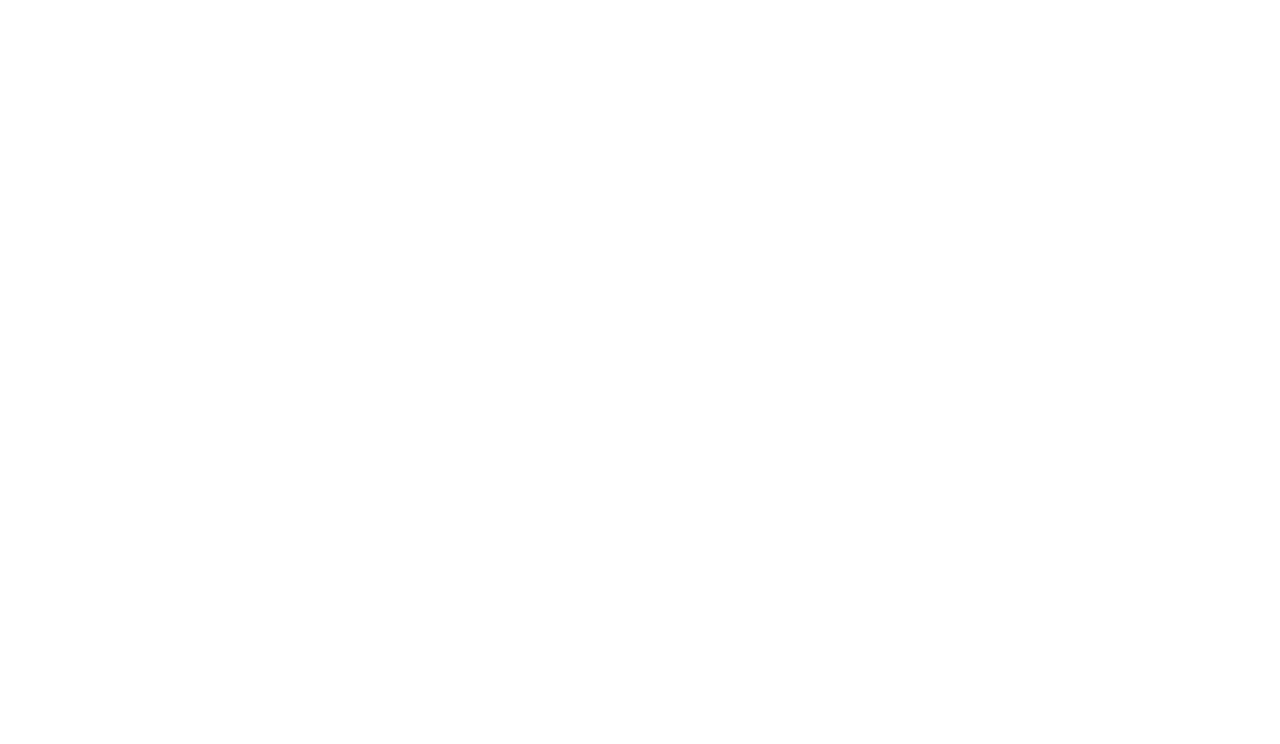
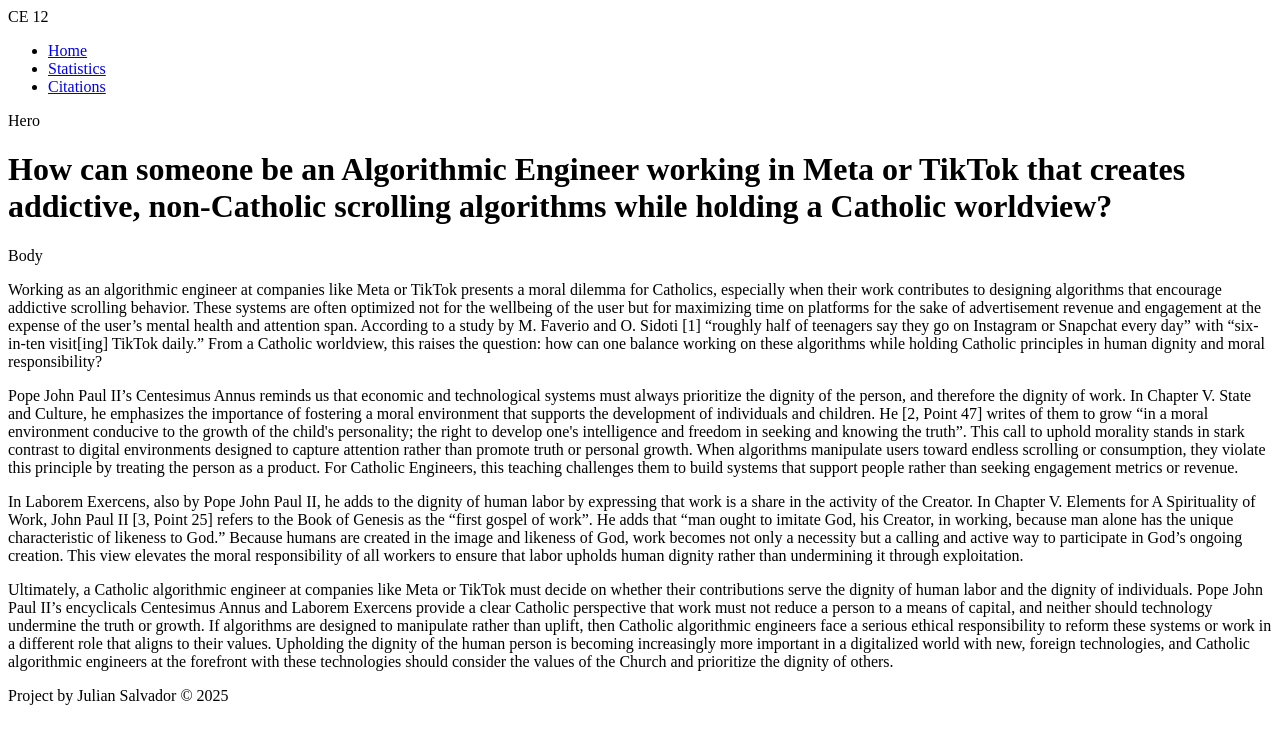
Before and after one commit to juliansalvador727/juliansalvador727.github.io, a plain HTML site: page term-project/home.html in a window 1280 px wide. Drawn offline with Linux system fonts and the light colour scheme.

Commit message:
boiler code and paragraph text

```diff
--- a/term-project/home.html
+++ b/term-project/home.html
@@ -6,5 +6,87 @@
     <title>Home</title>
     <link rel="stylesheet" href="style.css" />
   </head>
-  <body></body>
+  <body>
+    <div class="header">
+      CE 12
+      <div class="right-links">
+        <ul>
+          <li><a href="#">Home</a></li>
+          <li><a href="#">Statistics</a></li>
+          <li><a href="#">Citations</a></li>
+        </ul>
+      </div>
+    </div>
+    <div class="hero">
+      Hero
+      <h1>
+        How can someone be an Algorithmic Engineer working in Meta or TikTok
+        that creates addictive, non-Catholic scrolling algorithms while holding
+        a Catholic worldview?
+      </h1>
+    </div>
+    <div class="body">
+      Body
+      <p>
+        Working as an algorithmic engineer at companies like Meta or TikTok
+        presents a moral dilemma for Catholics, especially when their work
+        contributes to designing algorithms that encourage addictive scrolling
+        behavior. These systems are often optimized not for the wellbeing of the
+        user but for maximizing time on platforms for the sake of advertisement
+        revenue and engagement at the expense of the user’s mental health and
+        attention span. According to a study by M. Faverio and O. Sidoti [1]
+        “roughly half of teenagers say they go on Instagram or Snapchat every
+        day” with “six-in-ten visit[ing] TikTok daily.” From a Catholic
+        worldview, this raises the question: how can one balance working on
+        these algorithms while holding Catholic principles in human dignity and
+        moral responsibility?
+      </p>
+      <p>
+        Pope John Paul II’s Centesimus Annus reminds us that economic and
+        technological systems must always prioritize the dignity of the person,
+        and therefore the dignity of work. In Chapter V. State and Culture, he
+        emphasizes the importance of fostering a moral environment that supports
+        the development of individuals and children. He [2, Point 47] writes of
+        them to grow “in a moral environment conducive to the growth of the
+        child's personality; the right to develop one's intelligence and freedom
+        in seeking and knowing the truth”. This call to uphold morality stands
+        in stark contrast to digital environments designed to capture attention
+        rather than promote truth or personal growth. When algorithms manipulate
+        users toward endless scrolling or consumption, they violate this
+        principle by treating the person as a product. For Catholic Engineers,
+        this teaching challenges them to build systems that support people
+        rather than seeking engagement metrics or revenue.
+      </p>
+      <p>
+        In Laborem Exercens, also by Pope John Paul II, he adds to the dignity
+        of human labor by expressing that work is a share in the activity of the
+        Creator. In Chapter V. Elements for A Spirituality of Work, John Paul II
+        [3, Point 25] refers to the Book of Genesis as the “first gospel of
+        work”. He adds that “man ought to imitate God, his Creator, in working,
+        because man alone has the unique characteristic of likeness to God.”
+        Because humans are created in the image and likeness of God, work
+        becomes not only a necessity but a calling and active way to participate
+        in God’s ongoing creation. This view elevates the moral responsibility
+        of all workers to ensure that labor upholds human dignity rather than
+        undermining it through exploitation.
+      </p>
+      <p>
+        Ultimately, a Catholic algorithmic engineer at companies like Meta or
+        TikTok must decide on whether their contributions serve the dignity of
+        human labor and the dignity of individuals. Pope John Paul II’s
+        encyclicals Centesimus Annus and Laborem Exercens provide a clear
+        Catholic perspective that work must not reduce a person to a means of
+        capital, and neither should technology undermine the truth or growth. If
+        algorithms are designed to manipulate rather than uplift, then Catholic
+        algorithmic engineers face a serious ethical responsibility to reform
+        these systems or work in a different role that aligns to their values.
+        Upholding the dignity of the human person is becoming increasingly more
+        important in a digitalized world with new, foreign technologies, and
+        Catholic algorithmic engineers at the forefront with these technologies
+        should consider the values of the Church and prioritize the dignity of
+        others.
+      </p>
+    </div>
+    <div class="footer">Project by Julian Salvador &copy 2025</div>
+  </body>
 </html>
```
